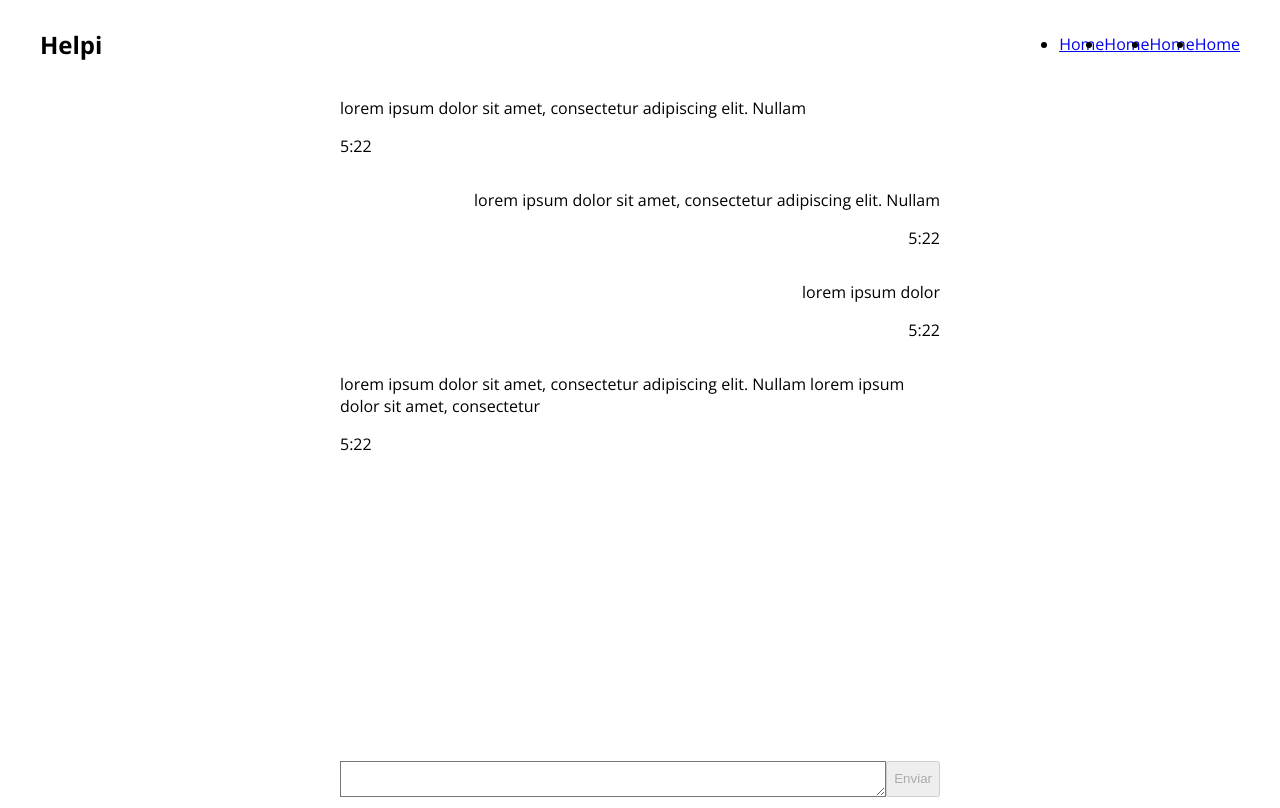
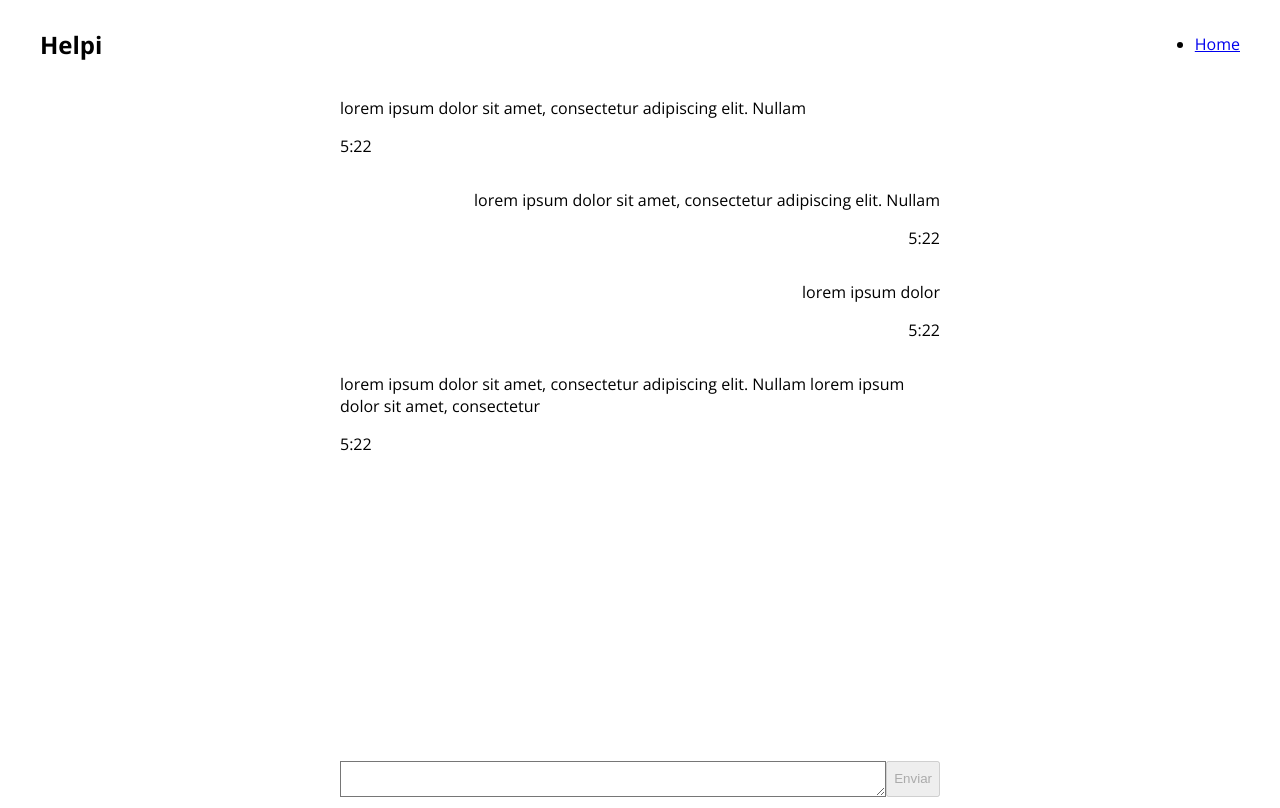
Before and after one commit to Sergioamjr/helpi-ui, a Next.js app: page /chat in a window 1280 px wide. Built offline with nearby package versions, Linux system fonts and the light colour scheme.

Commit message:
Update index.js

```diff
--- a/src/components/Layout/index.js
+++ b/src/components/Layout/index.js
@@ -9,22 +9,7 @@ export default function Layout({ children }) {
           <h1 className="text-white">Helpi</h1>
           <ul className="flex">
             <li className="ml-7">
-              <a className="text-white" href="#">
-                Home
-              </a>
-            </li>
-            <li className="ml-7">
-              <a className="text-white" href="#">
-                Home
-              </a>
-            </li>
-            <li className="ml-7">
-              <a className="text-white" href="#">
-                Home
-              </a>
-            </li>
-            <li className="ml-7">
-              <a className="text-white" href="#">
+              <a className="text-white" href="/">
                 Home
               </a>
             </li>
```
